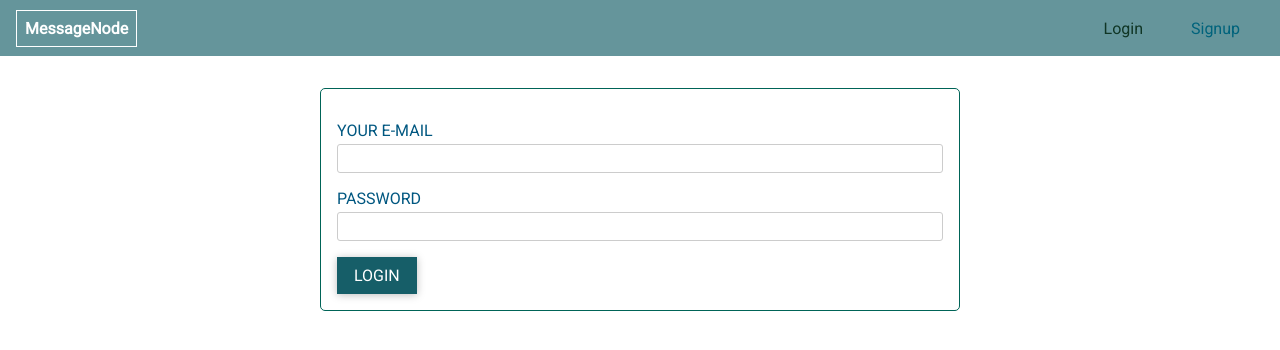
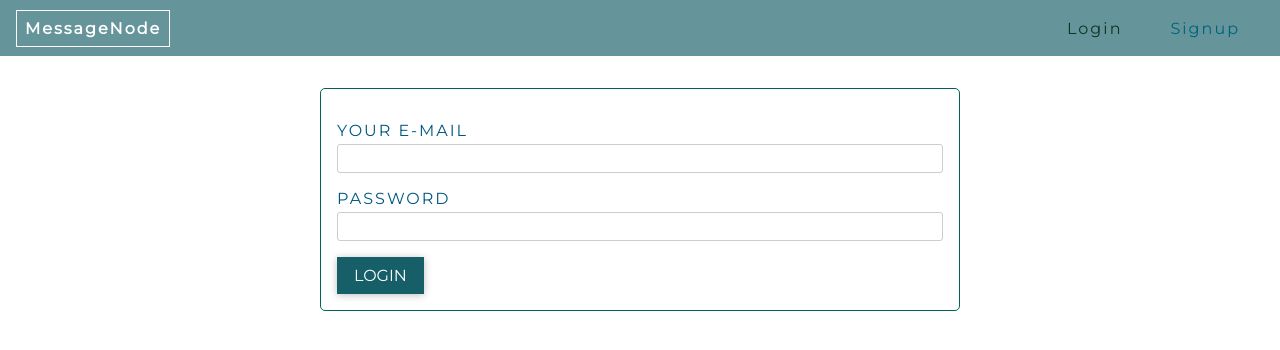
Before and after one commit to Geraldoeze/posts-feed, a React (Create React App) app: page / in a window 1280 px wide. Shown: the top 350 px of the page. Built offline with nearby package versions, Linux system fonts and the light colour scheme.

Commit message:
update spinner

```diff
--- a/public/index.html
+++ b/public/index.html
@@ -4,7 +4,7 @@
 <head>
   <meta charset="utf-8">
   <link rel="shortcut icon" href="%PUBLIC_URL%/favicon.ico">
-  <link href="https://fonts.googleapis.com/css?family=Roboto" rel="stylesheet">
+  <link href="https://fonts.googleapis.com/css?family=Montserrat" rel="stylesheet">
   <meta name="viewport" content="width=device-width, initial-scale=1, shrink-to-fit=no">
   <meta name="theme-color" content="#000000">
   <!--
--- a/src/App.js
+++ b/src/App.js
@@ -60,7 +60,7 @@ class App extends Component {
   loginHandler = (event, authData) => {
     event.preventDefault();
     this.setState({ authLoading: true });
-    fetch('http://localhost:5500/auth/login', {
+    fetch('https://rest-projects.herokuapp.com/auth/login', {
       method: 'POST',
       headers: {
         'Content-Type': 'application/json'
@@ -110,7 +110,7 @@ class App extends Component {
   signupHandler = (event, authData) => {
     event.preventDefault();
     this.setState({ authLoading: true });
-    fetch('http://localhost:5500/auth/signup', {
+    fetch('https://rest-projects.herokuapp.com/auth/signup', {
       method: 'PUT',
       headers: {
         'Content-Type': 'application/json'
--- a/src/components/Loader/Loader.css
+++ b/src/components/Loader/Loader.css
@@ -11,10 +11,10 @@
     width: 51px;
     height: 51px;
     margin: 6px;
-    border: 6px solid #3b0062;
+    border: 6px solid #003d3a;
     border-radius: 50%;
     animation: loader 1.2s cubic-bezier(0.5, 0, 0.5, 1) infinite;
-    border-color: #3b0062 transparent transparent transparent;
+    border-color: #01312d transparent transparent transparent;
   }
   .loader div:nth-child(1) {
     animation-delay: -0.45s;
--- a/src/index.css
+++ b/src/index.css
@@ -3,5 +3,6 @@
 }
 
 body {
-  font-family: Roboto, 'san-serif';
+  font-family: Montserrat, sans-serif;
+  letter-spacing: 2px;
 }
--- a/src/pages/Feed/Feed.js
+++ b/src/pages/Feed/Feed.js
@@ -23,7 +23,7 @@ class Feed extends Component {
   };
 
   componentDidMount() {
-    fetch('http://localhost:5500/auth/status', {
+    fetch('https://rest-projects.herokuapp.com/auth/status', {
       headers: {
         Authorization: 'Bearer ' + this.props.token
       }
@@ -93,7 +93,7 @@ class Feed extends Component {
       page--;
       this.setState({ postPage: page });
     }
-    fetch('http://localhost:5500/feed/posts?page=' + page, {
+    fetch('https://rest-projects.herokuapp.com/feed/posts?page=' + page, {
       headers: {
         Authorization: 'Bearer ' + this.props.token
       }
```
